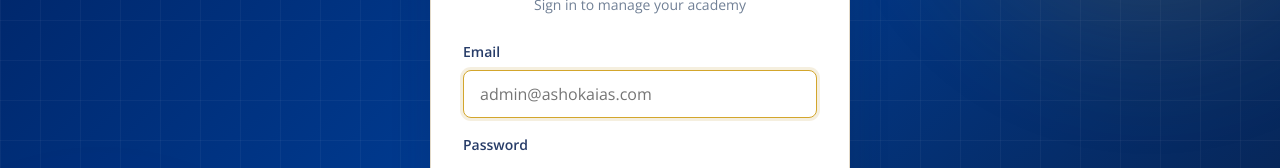
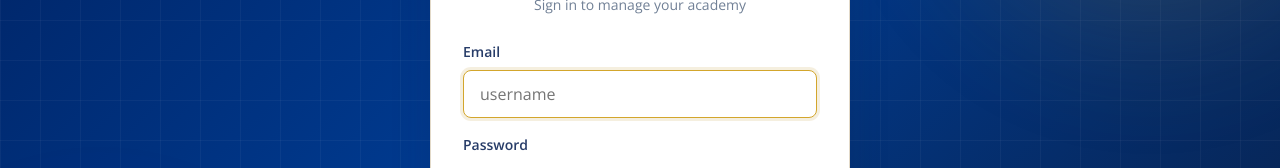
Before and after one commit to devBinud/binud-demo-ashokaiasacademy, a React (Create React App) app: page /admin/login in a window 1280 px wide. Shown: the part 300-468 px from the top of the page. Built offline with nearby package versions, Linux system fonts and the light colour scheme; no server answers; a web font is replaced by a local one.

Commit message:
login UI username placeholder changed

```diff
--- a/src/admin/pages/AdminLogin.jsx
+++ b/src/admin/pages/AdminLogin.jsx
@@ -82,7 +82,7 @@
                 <label htmlFor="email">Email</label>
                 <input
                   id="email" name="email" type="email"
-                  placeholder="admin@ashokaias.com"
+                  placeholder="username"
                   value={form.email} onChange={handleChange}
                   required autoFocus
                 />
```
